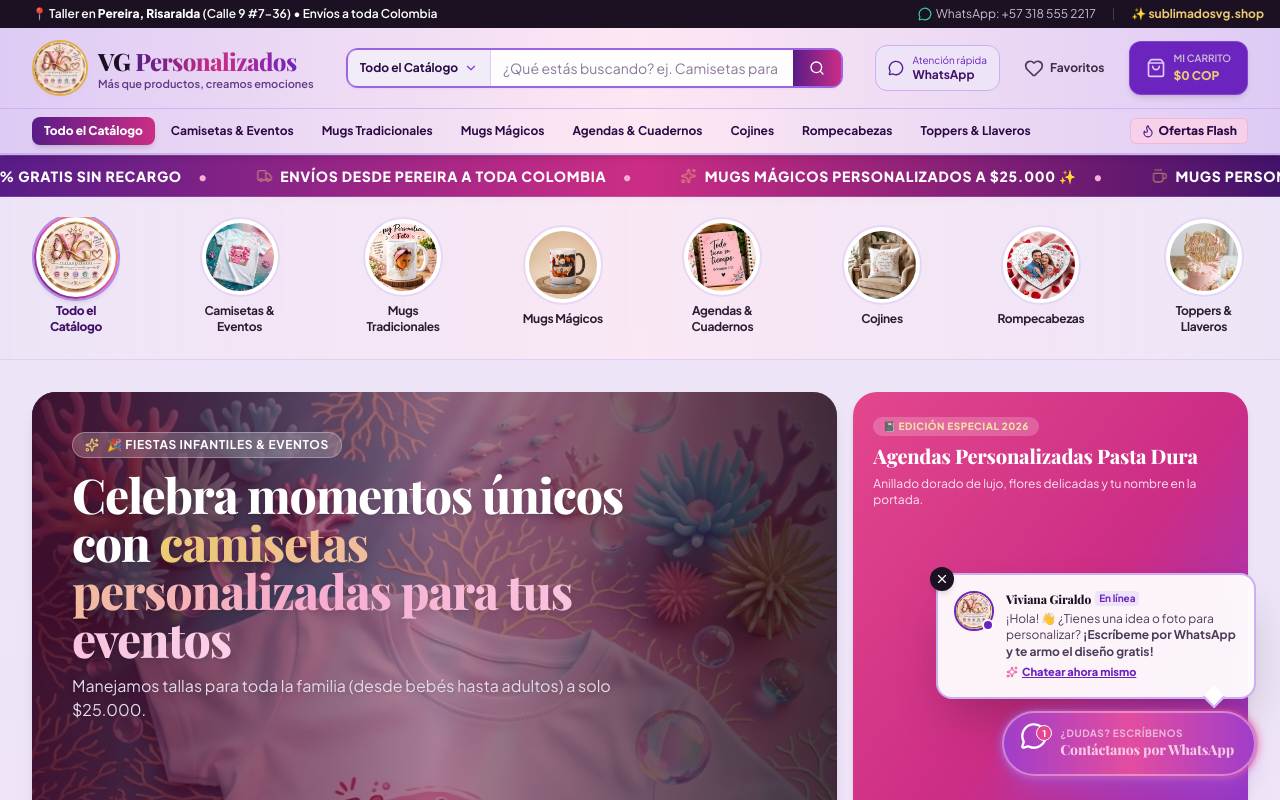
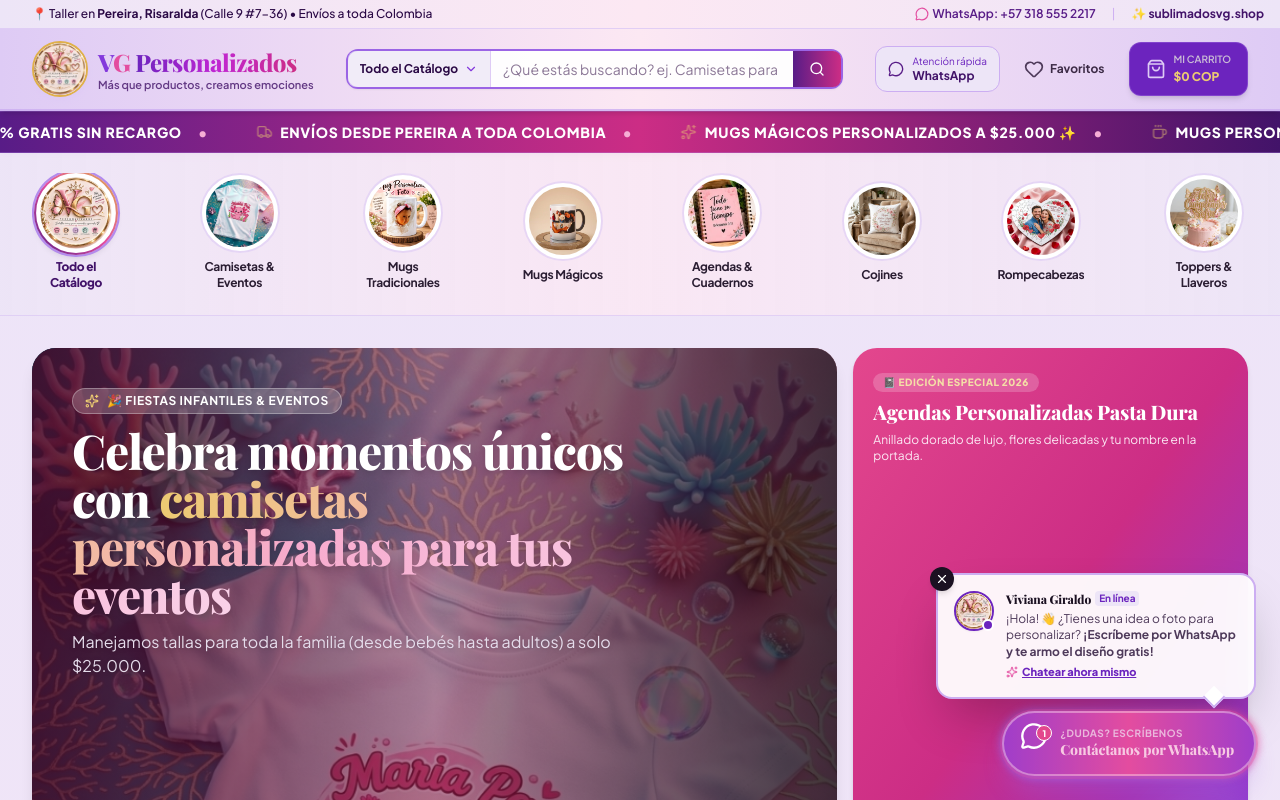
Before and after one commit to totalagroapps/sublimadosvg-shop, a React (Vite) app: page / in a window 1280 px wide. Shown: the top 800 px of the page. Built offline with nearby package versions, Linux system fonts and the light colour scheme.

Commit message:
feat: quitar barra de nombres de texto, barra superior pastel y logo VG con V morada y G rosada

```diff
--- a/src/components/Footer.tsx
+++ b/src/components/Footer.tsx
@@ -73,8 +73,10 @@ export const Footer: React.FC<FooterProps> = ({ onSelectCategory }) => {
                 />
               </div>
               <div>
-                <span className="font-heading font-extrabold text-2xl text-white tracking-tight">
-                  VG <span className="text-rose-500">Personalizados</span>
+                <span className="font-heading font-extrabold text-2xl tracking-tight">
+                  <span className="text-purple-300">V</span>
+                  <span className="text-pink-400">G</span>{' '}
+                  <span className="text-rose-300">Personalizados</span>
                 </span>
                 <p className="text-[11px] text-slate-300 font-medium">
                   {STORE_CONFIG.slogan}
--- a/src/components/Navbar.tsx
+++ b/src/components/Navbar.tsx
@@ -1,5 +1,5 @@
 import React, { useState } from 'react';
-import { ShoppingBag, Search, Menu, X, MessageCircle, Heart, ChevronDown, Flame } from 'lucide-react';
+import { ShoppingBag, Search, Menu, X, MessageCircle, Heart, ChevronDown } from 'lucide-react';
 import { STORE_CONFIG, CATEGORIES, formatPrice } from '../data/products';
 import type { ProductCategory } from '../types';
 
@@ -42,28 +42,28 @@ export const Navbar: React.FC<NavbarProps> = ({
 
   return (
     <header className="sticky top-0 z-40 bg-gradient-to-r from-purple-200 via-pink-100 to-purple-200 backdrop-blur-md border-b-2 border-purple-300/80 shadow-md transition-all">
-      {/* Top Marketplace Announcement & Utility Strip */}
-      <div className="bg-slate-900 text-white text-[11px] sm:text-xs py-1.5 px-4">
+      {/* Top Marketplace Announcement & Utility Strip (Pastel palette) */}
+      <div className="bg-gradient-to-r from-purple-100 via-pink-100 to-purple-100 text-purple-950 border-b border-purple-200/90 text-[11px] sm:text-xs py-1.5 px-4">
         <div className="max-w-7xl mx-auto flex items-center justify-between gap-2">
           <div className="flex items-center gap-2 truncate">
-            <span className="inline-block w-2 h-2 rounded-full bg-emerald-400 animate-ping" />
-            <span className="font-semibold truncate">
-              📍 Taller en <strong>Pereira, Risaralda</strong> (Calle 9 #7-36) • Envíos a toda Colombia
+            <span className="inline-block w-2 h-2 rounded-full bg-pink-500 animate-ping" />
+            <span className="font-medium truncate text-purple-950">
+              📍 Taller en <strong className="text-purple-950 font-bold">Pereira, Risaralda</strong> (Calle 9 #7-36) • Envíos a toda Colombia
             </span>
           </div>
 
-          <div className="hidden sm:flex items-center gap-4 text-slate-300 shrink-0">
+          <div className="hidden sm:flex items-center gap-4 text-purple-800 shrink-0">
             <a
               href={`https://wa.me/${STORE_CONFIG.whatsappNumber}`}
               target="_blank"
               rel="noopener noreferrer"
-              className="hover:text-amber-300 flex items-center gap-1 transition-colors"
+              className="hover:text-pink-600 flex items-center gap-1 transition-colors font-semibold"
             >
-              <MessageCircle className="w-3.5 h-3.5 text-emerald-400" />
+              <MessageCircle className="w-3.5 h-3.5 text-pink-500" />
               <span>WhatsApp: {STORE_CONFIG.whatsappDisplay}</span>
             </a>
-            <span className="text-slate-600">|</span>
-            <span className="text-amber-300 font-bold">✨ {STORE_CONFIG.domain}</span>
+            <span className="text-purple-300">|</span>
+            <span className="text-purple-900 font-bold">✨ {STORE_CONFIG.domain}</span>
           </div>
         </div>
       </div>
@@ -87,8 +87,12 @@ export const Navbar: React.FC<NavbarProps> = ({
               </div>
               <div className="leading-tight">
                 <div className="flex items-center gap-1.5">
-                  <span className="font-heading font-extrabold text-lg sm:text-2xl tracking-tight text-slate-900 group-hover:text-purple-900 transition-colors">
-                    VG <span className="text-transparent bg-clip-text bg-gradient-to-r from-purple-800 via-pink-600 to-violet-700">Personalizados</span>
+                  <span className="font-heading font-extrabold text-lg sm:text-2xl tracking-tight">
+                    <span className="text-purple-600">V</span>
+                    <span className="text-pink-500">G</span>{' '}
+                    <span className="text-transparent bg-clip-text bg-gradient-to-r from-purple-700 via-fuchsia-600 to-pink-600">
+                      Personalizados
+                    </span>
                   </span>
                 </div>
                 <p className="text-[11px] text-purple-900/80 font-semibold hidden md:block">
@@ -125,6 +129,8 @@ export const Navbar: React.FC<NavbarProps> = ({
                         onClick={() => {
                           onSelectCategory(cat.id as ProductCategory);
                           setCategoryDropdownOpen(false);
+                          const el = document.getElementById('catalogo');
+                          if (el) el.scrollIntoView({ behavior: 'smooth' });
                         }}
                         className={`w-full text-left px-3 py-1.5 text-xs font-semibold hover:bg-purple-50 transition-colors flex items-center justify-between ${
                           selectedCategory === cat.id ? 'text-purple-900 font-bold bg-purple-100/60' : 'text-slate-700'
@@ -240,44 +246,7 @@ export const Navbar: React.FC<NavbarProps> = ({
         </div>
       </div>
 
-      {/* Secondary Marketplace Department Ribbon */}
-      <nav className="bg-gradient-to-r from-purple-200/95 via-pink-100/95 to-purple-200/95 border-t border-purple-300/80 hidden sm:block shadow-sm">
-        <div className="max-w-7xl mx-auto px-4 sm:px-6 lg:px-8">
-          <div className="flex items-center justify-between gap-1 overflow-x-auto py-2 scrollbar-none text-xs">
 
-            <div className="flex items-center gap-1">
-              {CATEGORIES.map((cat) => {
-                const isSelected = selectedCategory === cat.id;
-                return (
-                  <button
-                    key={cat.id}
-                    onClick={() => onSelectCategory(cat.id as ProductCategory)}
-                    className={`whitespace-nowrap px-3 py-1.5 rounded-lg font-bold transition-all flex items-center gap-1.5 ${
-                      isSelected
-                        ? 'bg-gradient-to-r from-purple-800 to-pink-600 text-white shadow-md font-extrabold'
-                        : 'text-purple-950 hover:bg-white/80 hover:text-purple-900 font-bold'
-                    }`}
-                  >
-                    <span>{cat.name}</span>
-                  </button>
-                );
-              })}
-            </div>
-
-            {/* Right highlight tags */}
-            <div className="flex items-center gap-2 shrink-0">
-              <a
-                href="#catalogo"
-                className="px-2.5 py-1 rounded-md bg-pink-200/80 text-purple-950 font-extrabold border border-pink-300/80 flex items-center gap-1 hover:bg-pink-300 transition-colors"
-              >
-                <Flame className="w-3.5 h-3.5 text-purple-800" />
-                <span>Ofertas Flash</span>
-              </a>
-            </div>
-
-          </div>
-        </div>
-      </nav>
 
       {/* Mobile Drawer Menu */}
       {mobileMenuOpen && (
```
